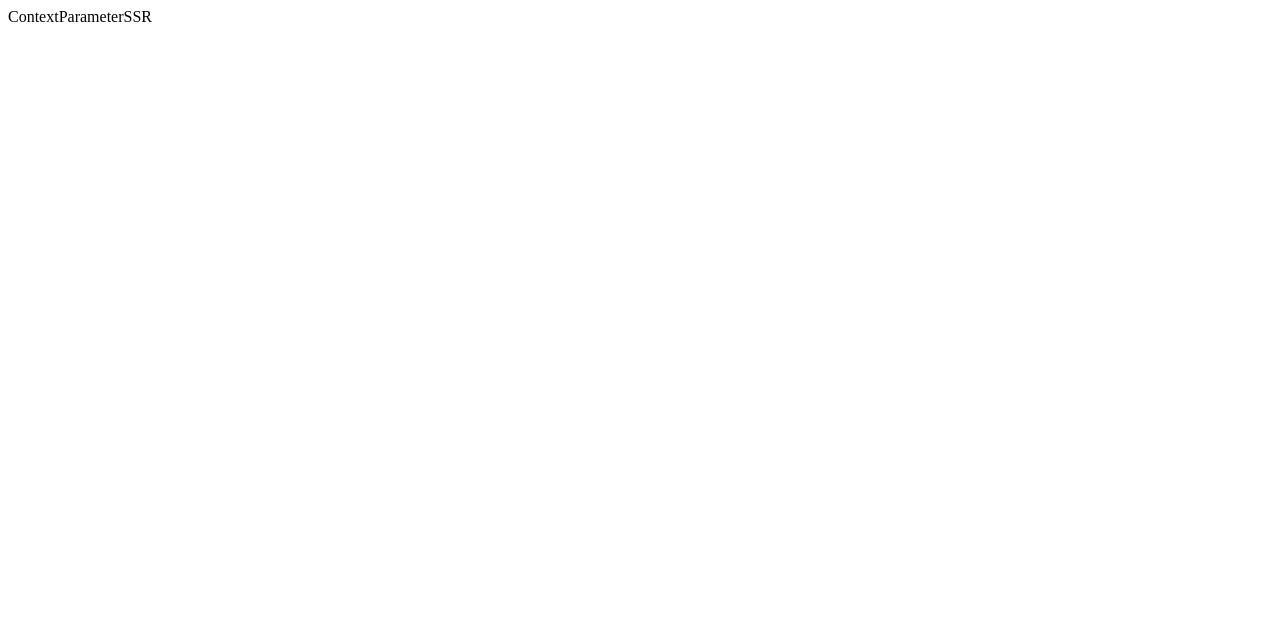
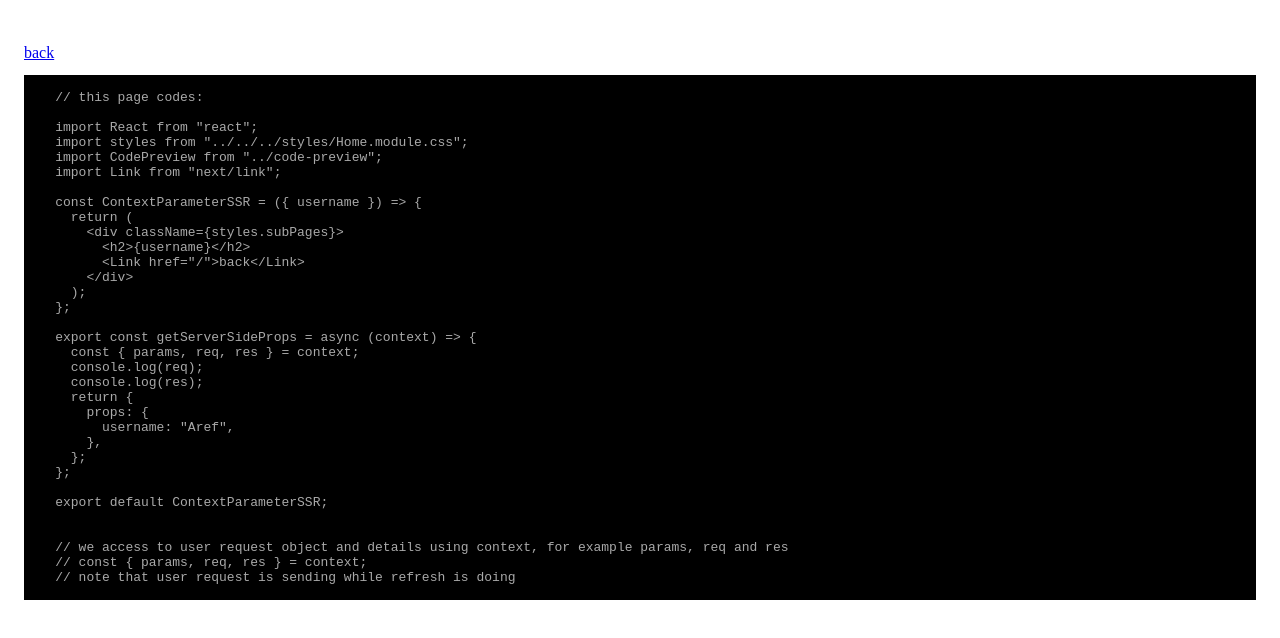
Before and after one commit to arefmaghdam/review-of-js-next.js-12, a Next.js app: page /components/nextjs/context-parameter-SSR in a window 1280 px wide. Shown: the top 638 px of the page. Built offline with nearby package versions, Linux system fonts and the light colour scheme.

Commit message:
feat: review of context parameter in getServerSideProps method and implementation

```diff
--- a/pages/components/nextjs/context-parameter-SSR.jsx
+++ b/pages/components/nextjs/context-parameter-SSR.jsx
@@ -1,11 +1,63 @@
-import React from 'react'
+import React from "react";
+import styles from "../../../styles/Home.module.css";
+import CodePreview from "../code-preview";
+import Link from "next/link";
 
-const ContextParameterSSR = () => {
+const ContextParameterSSR = ({ username }) => {
   return (
-    <div>
-      ContextParameterSSR
+    <div className={styles.subPages}>
+      <h2>{username}</h2>
+      <Link href="/">back</Link>
+      <CodePreview
+        content={`
+    // this page codes:
+
+    import React from "react";
+    import styles from "../../../styles/Home.module.css";
+    import CodePreview from "../code-preview";
+    import Link from "next/link";
+
+    const ContextParameterSSR = ({ username }) => {
+      return (
+        <div className={styles.subPages}>
+          <h2>{username}</h2>
+          <Link href="/">back</Link>
+        </div>
+      );
+    };
+
+    export const getServerSideProps = async (context) => {
+      const { params, req, res } = context;
+      console.log(req);
+      console.log(res);
+      return {
+        props: {
+          username: "Aref",
+        },
+      };
+    };
+
+    export default ContextParameterSSR;
+
+
+    // we access to user request object and details using context, for example params, req and res
+    // const { params, req, res } = context;
+    // note that user request is sending while refresh is doing
+      `}
+      />
     </div>
-  )
-}
+  );
+};
 
-export default ContextParameterSSR
+export const getServerSideProps = async (context) => {
+  const { params, req, res } = context;
+  console.log(req);
+  console.log(res);
+  return {
+    props: {
+      username: "Aref",
+    },
+  };
+};
+
+export default ContextParameterSSR;
```
